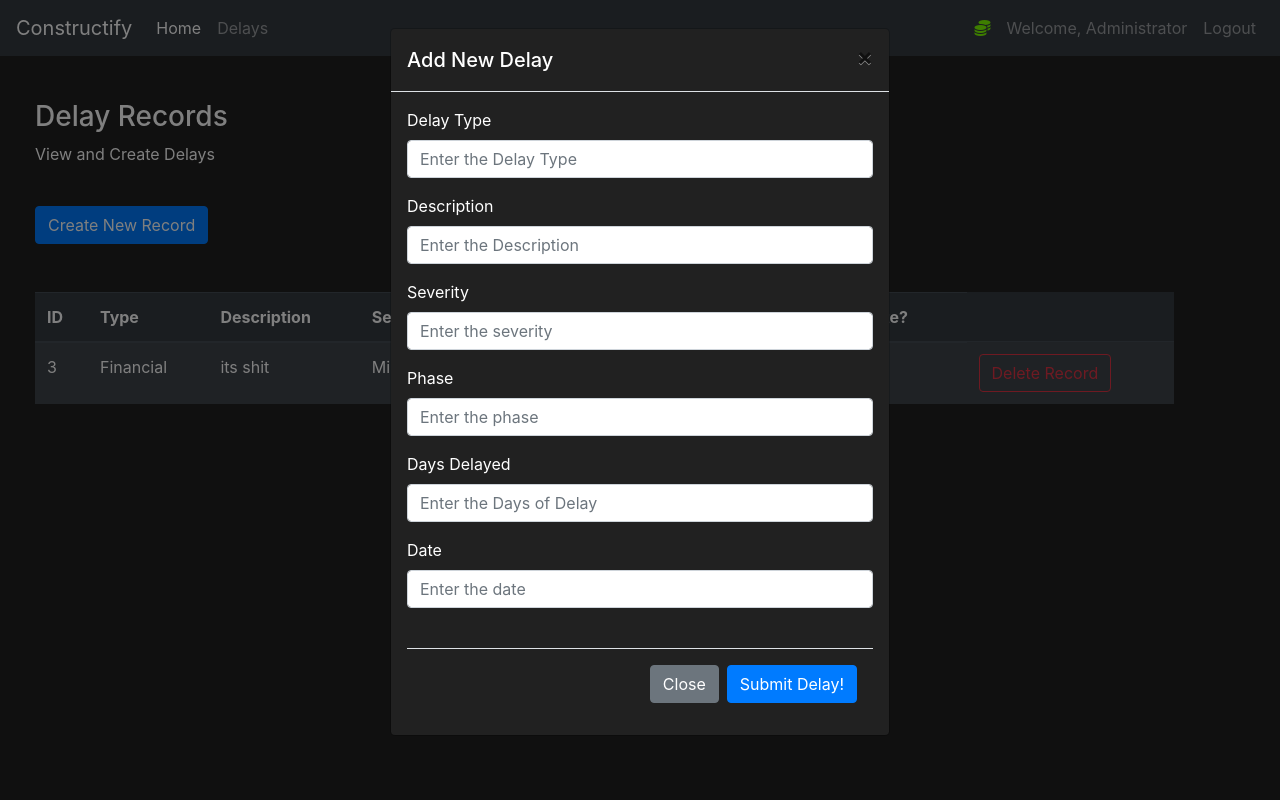
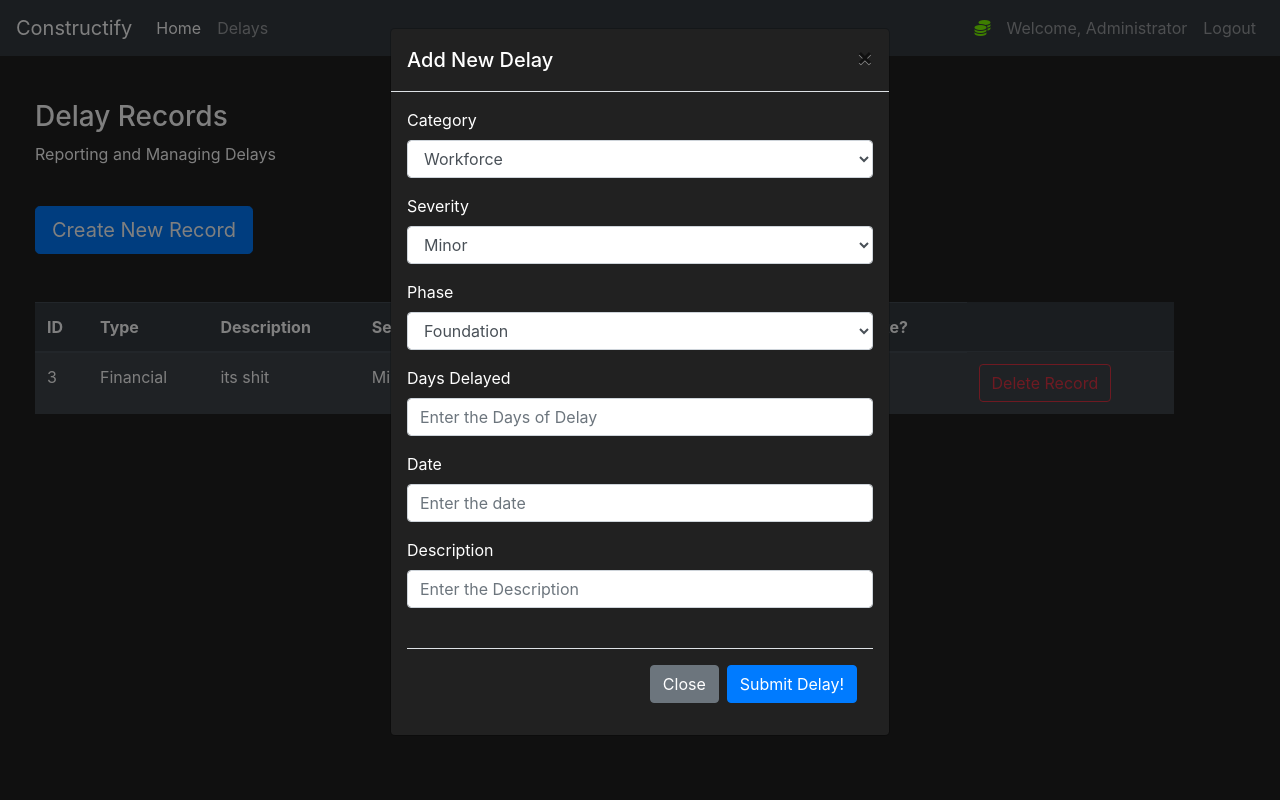
Before and after one commit to saadousman/Constructify_v1.0, a Flask app: page /delays in a window 1280 px wide, after a click on "Create New Record". Run offline with Flask 2, Linux system fonts and the light colour scheme; a user stored in the database is signed in; data comes from the database, SQL or seed files in the repository; both versions use the stored data as it was after the commit; some libraries are stand-ins or nearby versions.

Commit message:
Styled pages. added delay delete modal

```diff
--- a/construct/forms.py
+++ b/construct/forms.py
@@ -2,7 +2,7 @@ from construct import FlaskForm
 from construct import StringField, PasswordField, SubmitField
 from wtforms.validators import Length, EqualTo, Email, DataRequired, ValidationError
 from construct.models import User
-from wtforms import IntegerField, DateField
+from wtforms import IntegerField, DateField, SelectField
 
 class RegisterForm(FlaskForm):
     def validate_username(self, username_to_check):
@@ -44,17 +44,14 @@ class SellItemForm(FlaskForm):
 
 class DelayForm(FlaskForm):
 
-    type = StringField(label='Delay Type', validators=[
-                           Length(min=2, max=30), DataRequired()])
+    type = SelectField(u'Category', choices=[('Workforce', 'Workforce'), ('Financial', 'Financial'), ('Weather', 'Weather'), ('Logistics', 'Logistics'), (' Miscellaneous', ' Miscellaneous')])
 
     description = StringField(label='Description', validators=[
                                 DataRequired()])
 
-    severity = StringField(label='Severity', validators=[
-                                DataRequired()])
+    severity = SelectField(u'Severity', choices=[('Minor', 'Minor'), ('Medium', 'Medium'), ('Major', 'Major')])
 
-    phase = StringField(label='Phase', validators=[
-                                DataRequired()])
+    phase = SelectField(u'Phase', choices=[('Foundation', 'Foundation'), ('Interior', 'Interior'), ('Electrical', 'Electrical'), ('Plumbing', 'Plumbing'), ('Safety', 'Safety')])
 
     delayedDays = IntegerField(label='Days Delayed', validators=[
                                 DataRequired()])
--- a/construct/templates/delays.html
+++ b/construct/templates/delays.html
@@ -16,9 +16,9 @@ Delays
 <div class="row" style="margin-top:20px;margin-left:20px">
     <div class="col-11">
         <h3>Delay Records</h3>
-        <p>View and Create Delays</p>
+        <p>Reporting and Managing Delays</p>
         <br>
-        <button type="button" class="btn btn-primary" data-toggle="modal" data-target="#exampleModal" data-whatever="@mdo">Create New Record</button>
+        <button type="button" class="btn btn-primary btn-lg" data-toggle="modal" data-target="#exampleModal" data-whatever="@mdo">Create New Record</button>
         <br><br><br>
 
 
--- a/construct/templates/includes/delayModal.html
+++ b/construct/templates/includes/delayModal.html
@@ -20,11 +20,6 @@
             {{ delayForm.type(class="form-control", placeholder="Enter the Delay Type") }}
           </div>
 
-          <div class="form-group">
-            {{ delayForm.description.label() }}
-            {{ delayForm.description(class="form-control", placeholder="Enter the Description") }}
-          </div>
-
 
           <div class="form-group">
             {{ delayForm.severity.label() }}
@@ -32,13 +27,10 @@
           </div>
 
 
-
           <div class="form-group">
             {{ delayForm.phase.label() }}
             {{ delayForm.phase(class="form-control", placeholder="Enter the phase") }}
           </div>
-
-
 
 
           <div class="form-group">
@@ -49,6 +41,11 @@
           <div class="form-group">
             {{ delayForm.date.label() }}
             {{ delayForm.date(class="form-control", placeholder="Enter the date") }}
+          </div>
+
+          <div class="form-group">
+            {{ delayForm.description.label() }}
+            {{ delayForm.description(class="form-control", placeholder="Enter the Description") }}
           </div>
 
           <br>
--- a/construct/templates/includes/newdeletemodal.html
+++ b/construct/templates/includes/newdeletemodal.html
@@ -24,7 +24,7 @@
       </div>
 
     </div>
-  </div>
+  </div>s
   <style>
     .modal-content {
       background-color: #212121
--- a/construct/templates/loginpage.html
+++ b/construct/templates/loginpage.html
@@ -12,12 +12,11 @@ Login Page
 
 <body class="text-center">
 
-  <div class="container">
+  <div class="container" style="width:450px;">
 
     <form method="POST" class="form-signin" style="color:white">
       {{ form.hidden_tag() }}
-      <img class="mb-4"
-        src="https://static.vecteezy.com/system/resources/thumbnails/000/615/082/small/904-08.jpg"
+      <img class="mb-4" src="https://static.vecteezy.com/system/resources/thumbnails/000/615/082/small/904-08.jpg"
         alt="">
       <h1 class="h3 mb-3 font-weight-normal">
         Please Login
--- a/construct/templates/register.html
+++ b/construct/templates/register.html
@@ -12,9 +12,9 @@
           Please Create your Account
       </h1>
 
-  <br>
+
     <body class = "text-center">
-<div class="container">
+<div class="container" style="width:450px;">
 <form method="POST" class="form-register" style=" ">
     {{ form.hidden_tag() }}
     {{ form.username.label() }}
```
Also changed, not shown: construct/models.py (+4 -4 lines), construct/construct.db.
